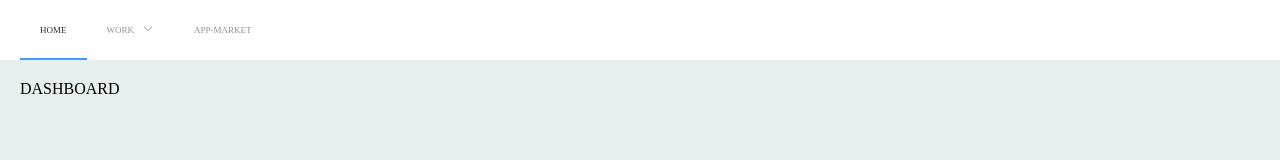
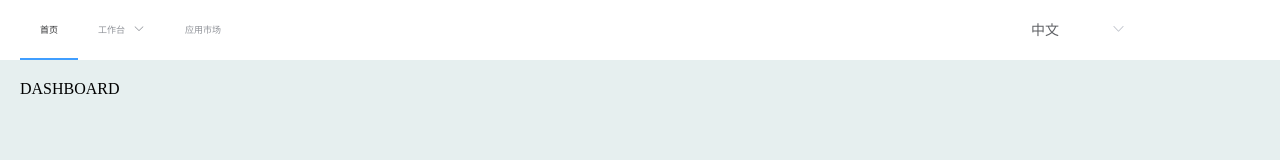
Before and after one commit to liujinliu/hijim-ui, a Vue app: page /market#/dashboard in a window 1280 px wide. Shown: the top 160 px of the page. Built offline with nearby package versions, Linux system fonts and the light colour scheme.

Commit message:
加入语言切换

```diff
--- /dev/null
+++ b/src/components/layout/components/LangSelect.vue
@@ -0,0 +1,39 @@
+<template>
+  <div class="out-wrapper">
+    <el-select v-model="langType" placeholder="" @change="onLangChange">
+      <el-option v-for="item in langTypeList" :key="item.value" :label="item.name"
+                 :value="item.value">
+      </el-option>
+    </el-select>
+  </div>
+</template>
+<script>
+export default {
+  name: "LangSelect",
+  data() {
+    return {
+      langType: "zh",
+      langTypeList: [
+        { "name": "中文", value: "zh" },
+        { "name": "English", value: "en"}
+      ]
+    }
+  },
+
+  methods: {
+    onLangChange(e) {
+      this.langType = e
+      this.$i18n.locale = this.langType
+    }
+  }
+}
+</script>
+
+<style lang="scss" scoped>
+.out-wrapper :deep(.el-input__inner) {
+  border: none;
+}
+.out-wrapper :deep(.el-select) {
+  width: 120px;
+}
+</style>
--- a/src/components/layout/components/NavBar.vue
+++ b/src/components/layout/components/NavBar.vue
@@ -39,4 +39,8 @@ export default {
   font-size: xx-small;
 }
 
+.nav-bar-wrapper :deep(.el-menu::after) {
+  clear: right;
+}
+
 </style>
--- a/src/components/layout/index.vue
+++ b/src/components/layout/index.vue
@@ -3,6 +3,7 @@
     <el-container class="full-screen">
       <el-header class="header">
         <nav-bar></nav-bar>
+        <lang-select class="lang-select-wrapper"></lang-select>
       </el-header>
       <el-main class="main">
         <router-view />
@@ -11,10 +12,11 @@
   </div>
 </template>
 <script>
-import NavBar from "./components/NavBar";
+import NavBar from "./components/NavBar"
+import LangSelect from "./components/LangSelect.vue"
 export default {
   name: "LayOutView",
-  components: { NavBar },
+  components: { NavBar,  LangSelect },
 };
 </script>
 <style lang="scss" scoped>
@@ -33,4 +35,10 @@ export default {
   height: 100%;
 }
 
+.lang-select-wrapper {
+  float: right;
+  margin-top: 10px;
+  margin-right: 10%;
+}
+
 </style>
--- a/src/main.js
+++ b/src/main.js
@@ -15,7 +15,7 @@ Vue.use(VueRouter)
 Vue.config.productionTip = false
 
 const i18n = new VueI18n({
-  locale: 'en',
+  locale: 'zh',
   messages: {
     'zh': ZhLang,
     'en': EnLang
```
Also changed, not shown: src/components/HelloWorld.vue (deleted, +0 -22 lines).
